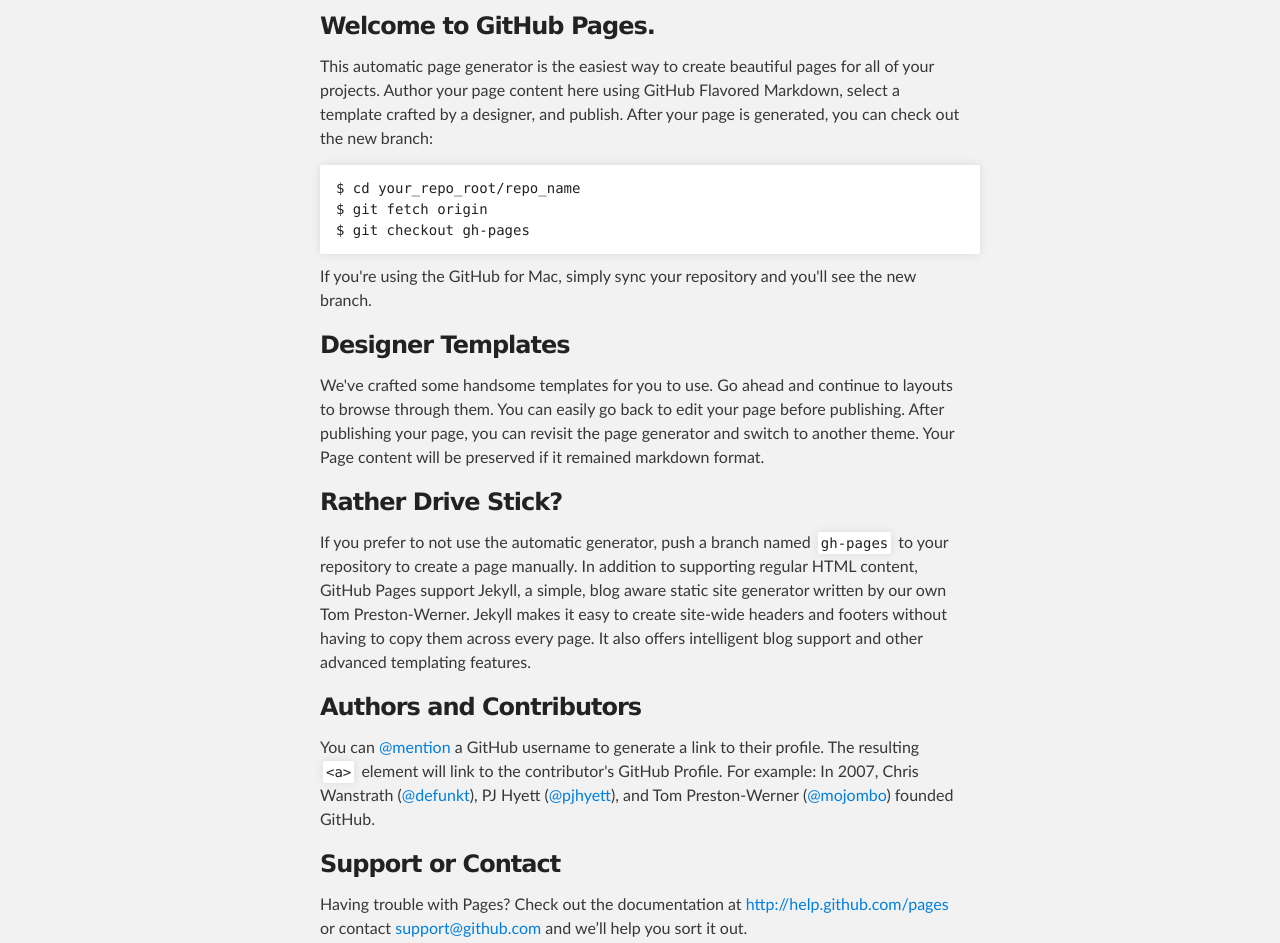
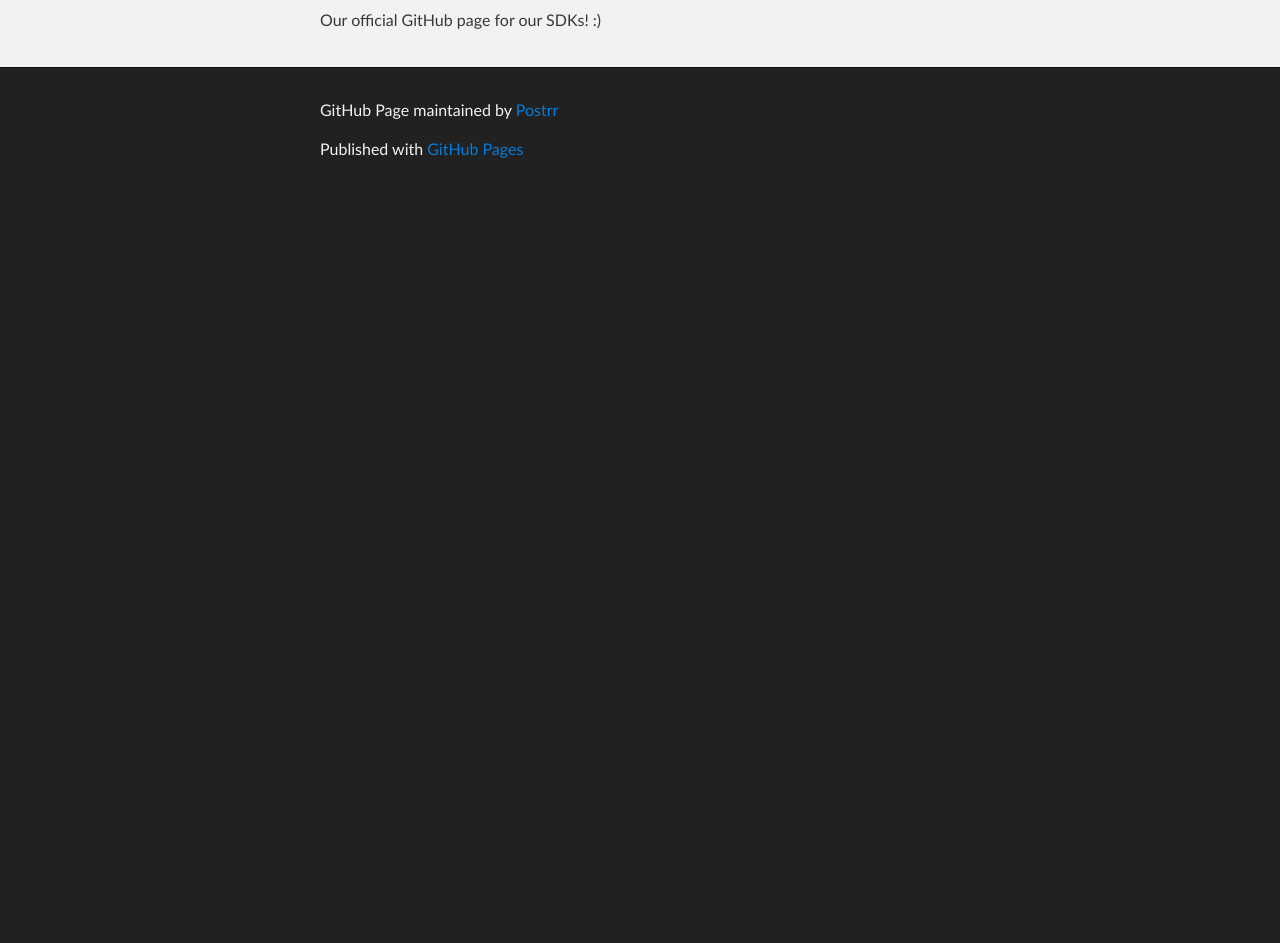
Before and after one commit to g1angel/Github-Page, a plain HTML site: page index.html in a window 1280 px wide. Shown: the part 252-1195 px from the top of the page. After the commit the page ends 800 px from the top, so only its background shows below. Drawn offline with Linux system fonts and the light colour scheme.

```diff
--- a/index.html
+++ b/index.html
@@ -31,37 +31,7 @@
     <!-- MAIN CONTENT -->
     <div id="main_content_wrap" class="outer">
       <section id="main_content" class="inner">
-        <h3>
-<a name="welcome-to-github-pages" class="anchor" href="#welcome-to-github-pages"><span class="octicon octicon-link"></span></a>Welcome to GitHub Pages.</h3>
-
-<p>This automatic page generator is the easiest way to create beautiful pages for all of your projects. Author your page content here using GitHub Flavored Markdown, select a template crafted by a designer, and publish. After your page is generated, you can check out the new branch:</p>
-
-<pre><code>$ cd your_repo_root/repo_name
-$ git fetch origin
-$ git checkout gh-pages
-</code></pre>
-
-<p>If you're using the GitHub for Mac, simply sync your repository and you'll see the new branch.</p>
-
-<h3>
-<a name="designer-templates" class="anchor" href="#designer-templates"><span class="octicon octicon-link"></span></a>Designer Templates</h3>
-
-<p>We've crafted some handsome templates for you to use. Go ahead and continue to layouts to browse through them. You can easily go back to edit your page before publishing. After publishing your page, you can revisit the page generator and switch to another theme. Your Page content will be preserved if it remained markdown format.</p>
-
-<h3>
-<a name="rather-drive-stick" class="anchor" href="#rather-drive-stick"><span class="octicon octicon-link"></span></a>Rather Drive Stick?</h3>
-
-<p>If you prefer to not use the automatic generator, push a branch named <code>gh-pages</code> to your repository to create a page manually. In addition to supporting regular HTML content, GitHub Pages support Jekyll, a simple, blog aware static site generator written by our own Tom Preston-Werner. Jekyll makes it easy to create site-wide headers and footers without having to copy them across every page. It also offers intelligent blog support and other advanced templating features.</p>
-
-<h3>
-<a name="authors-and-contributors" class="anchor" href="#authors-and-contributors"><span class="octicon octicon-link"></span></a>Authors and Contributors</h3>
-
-<p>You can <a href="https://github.com/blog/821" class="user-mention">@mention</a> a GitHub username to generate a link to their profile. The resulting <code>&lt;a&gt;</code> element will link to the contributor's GitHub Profile. For example: In 2007, Chris Wanstrath (<a href="https://github.com/defunkt" class="user-mention">@defunkt</a>), PJ Hyett (<a href="https://github.com/pjhyett" class="user-mention">@pjhyett</a>), and Tom Preston-Werner (<a href="https://github.com/mojombo" class="user-mention">@mojombo</a>) founded GitHub.</p>
-
-<h3>
-<a name="support-or-contact" class="anchor" href="#support-or-contact"><span class="octicon octicon-link"></span></a>Support or Contact</h3>
-
-<p>Having trouble with Pages? Check out the documentation at <a href="http://help.github.com/pages">http://help.github.com/pages</a> or contact <a href="mailto:support@github.com">support@github.com</a> and we’ll help you sort it out.</p>
+        <p>Our official GitHub page for our SDKs! :)</p>
       </section>
     </div>
 
```
Also changed, not shown: params.json (+1 -1 lines).
